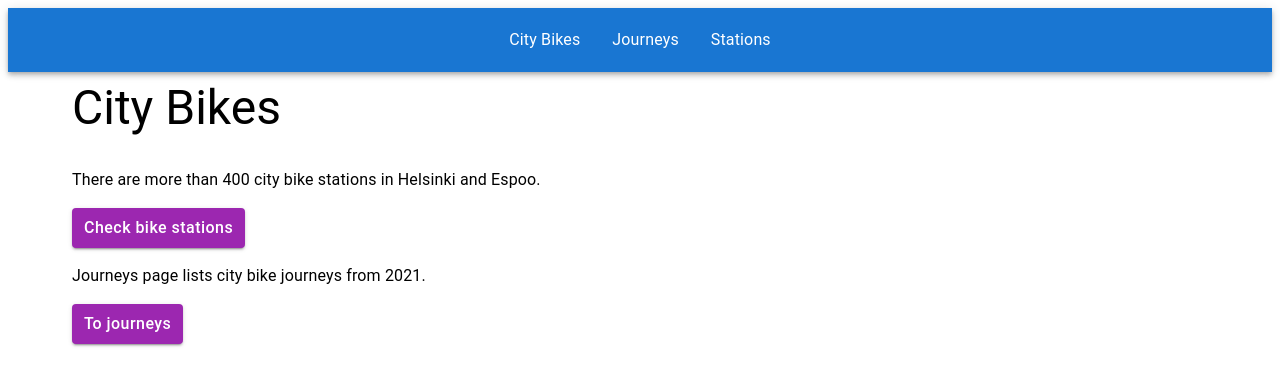
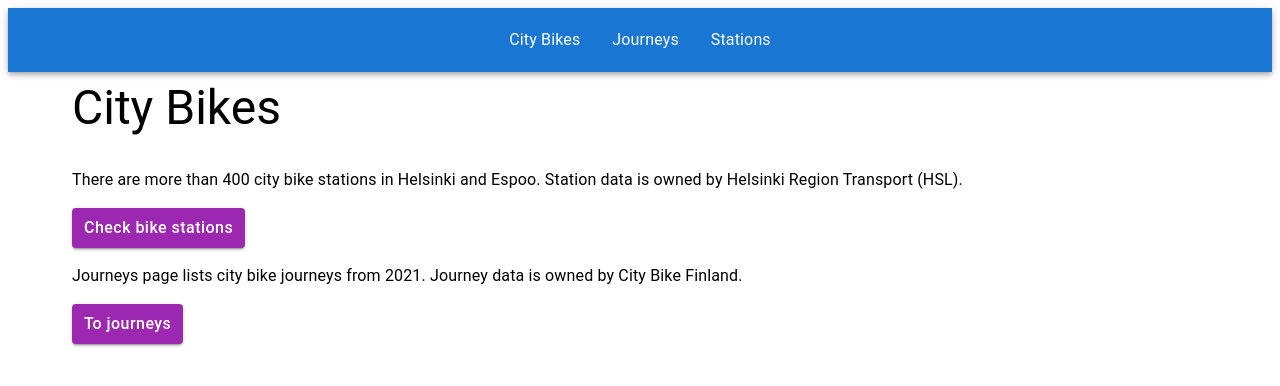
Before and after one commit to TelluK/Helsinki-city-bike-app, a React (Create React App) app in the folder client/: page / in a window 1280 px wide. Shown: the top 386 px of the page. Built offline with nearby package versions, Linux system fonts and the light colour scheme.

Commit message:
add info about who owns journey and station data used in app

```diff
--- a/client/src/components/Home.js
+++ b/client/src/components/Home.js
@@ -36,6 +36,7 @@ const Home = () => {
         <Typography variant="body1" align="left" gutterBottom>
           <p>
             There are more than 400 city bike stations in Helsinki and Espoo.
+            Station data is owned by Helsinki Region Transport (HSL).
           </p>
           <StyledButton
             variant="contained"
@@ -43,7 +44,10 @@ const Home = () => {
           >
             Check bike stations
           </StyledButton>
-          <p>Journeys page lists city bike journeys from 2021.</p>
+          <p>
+            Journeys page lists city bike journeys from 2021. Journey data is
+            owned by City Bike Finland.
+          </p>
           <StyledButton
             variant="contained"
             onClick={() => navigate('/journeys')}
```
